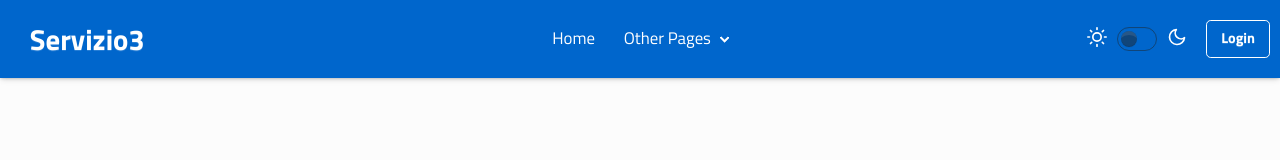
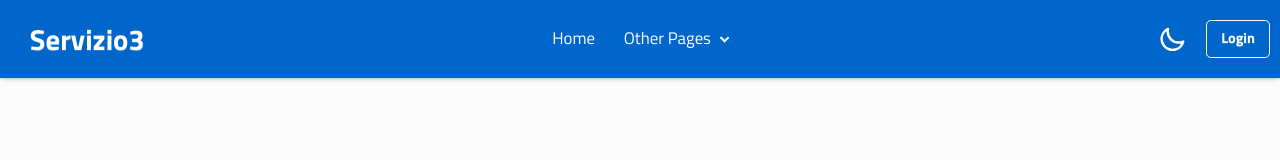
Before and after one commit to teamdigitale/dashboard-servizio3, a React (Vite) app: page /login in a window 1280 px wide. Shown: the top 160 px of the page. Built offline with nearby package versions, Linux system fonts and the light colour scheme.

Commit message:
changed theme chooser icon

```diff
--- /dev/null
+++ b/src/components/DashChart.tsx
@@ -0,0 +1,20 @@
+import { RenderChart } from "dataviz-components";
+import * as api from "../lib/api";
+import useSWR from "swr";
+import Loading from "./layout/Loading";
+
+export default function DashChart({ id }: { id: string }) {
+  const { data, error, isLoading } = useSWR(`${id}`, api.showChart);
+  console.log({ data, error, isLoading });
+  return (
+    <div className='w-full h-full'>
+      {isLoading && <Loading />}
+      {error && (
+        <div role='alert' className='alert alert-error'>
+          <span>{error.message}</span>
+        </div>
+      )}
+      {data && <RenderChart {...data} />}
+    </div>
+  );
+}
--- /dev/null
+++ b/src/components/layout/Loading.tsx
@@ -0,0 +1,8 @@
+export default function Loading() {
+  return (
+    <div className="my-10 gap-2 text-primary flex">
+      <span className="text-primary text-2xl uppercase">Loading</span>
+      <span className="loading loading-dots loading-lg" />
+    </div>
+  );
+}
--- a/src/components/layout/NavBar.tsx
+++ b/src/components/layout/NavBar.tsx
@@ -21,10 +21,6 @@ const paths = [
       {
         path: "",
         label: "Cccccccccccc",
-      },
-      {
-        path: "",
-        label: "Dddddddddddd",
       },
     ],
   },
--- a/src/components/layout/ThemeChooser.tsx
+++ b/src/components/layout/ThemeChooser.tsx
@@ -8,40 +8,30 @@ export default function ThemeChooser({
   const { setTheme } = useSettingsStore();
 
   return (
-    <div>
-      <label className='flex cursor-pointer gap-2'>
-        <svg
-          xmlns='http://www.w3.org/2000/svg'
-          width='20'
-          height='20'
-          viewBox='0 0 24 24'
-          fill='none'
-          stroke='currentColor'
-          strokeWidth='2'
-          strokeLinecap='round'
-          strokeLinejoin='round'
-        >
-          <circle cx='12' cy='12' r='5' />
-          <path d='M12 1v2M12 21v2M4.2 4.2l1.4 1.4M18.4 18.4l1.4 1.4M1 12h2M21 12h2M4.2 19.8l1.4-1.4M18.4 5.6l1.4-1.4' />
-        </svg>
+    <div className=''>
+      <label className='swap swap-rotate'>
         <input
           type='checkbox'
-          className='toggle theme-controller toggle-sm'
+          className='theme-controller'
           checked={currentTheme === "dark"}
           onChange={(e) => setTheme(e.target.checked ? "dark" : "light")}
         />
+        {/* sun icon */}
         <svg
+          className='swap-on h-6 w-6 fill-current'
           xmlns='http://www.w3.org/2000/svg'
-          width='20'
-          height='20'
           viewBox='0 0 24 24'
-          fill='none'
-          stroke='currentColor'
-          strokeWidth='2'
-          strokeLinecap='round'
-          strokeLinejoin='round'
         >
-          <path d='M21 12.79A9 9 0 1 1 11.21 3 7 7 0 0 0 21 12.79z'></path>
+          <path d='M5.64,17l-.71.71a1,1,0,0,0,0,1.41,1,1,0,0,0,1.41,0l.71-.71A1,1,0,0,0,5.64,17ZM5,12a1,1,0,0,0-1-1H3a1,1,0,0,0,0,2H4A1,1,0,0,0,5,12Zm7-7a1,1,0,0,0,1-1V3a1,1,0,0,0-2,0V4A1,1,0,0,0,12,5ZM5.64,7.05a1,1,0,0,0,.7.29,1,1,0,0,0,.71-.29,1,1,0,0,0,0-1.41l-.71-.71A1,1,0,0,0,4.93,6.34Zm12,.29a1,1,0,0,0,.7-.29l.71-.71a1,1,0,1,0-1.41-1.41L17,5.64a1,1,0,0,0,0,1.41A1,1,0,0,0,17.66,7.34ZM21,11H20a1,1,0,0,0,0,2h1a1,1,0,0,0,0-2Zm-9,8a1,1,0,0,0-1,1v1a1,1,0,0,0,2,0V20A1,1,0,0,0,12,19ZM18.36,17A1,1,0,0,0,17,18.36l.71.71a1,1,0,0,0,1.41,0,1,1,0,0,0,0-1.41ZM12,6.5A5.5,5.5,0,1,0,17.5,12,5.51,5.51,0,0,0,12,6.5Zm0,9A3.5,3.5,0,1,1,15.5,12,3.5,3.5,0,0,1,12,15.5Z' />
+        </svg>
+
+        {/* moon icon */}
+        <svg
+          className='swap-off h-6 w-6 fill-current'
+          xmlns='http://www.w3.org/2000/svg'
+          viewBox='0 0 24 24'
+        >
+          <path d='M21.64,13a1,1,0,0,0-1.05-.14,8.05,8.05,0,0,1-3.37.73A8.15,8.15,0,0,1,9.08,5.49a8.59,8.59,0,0,1,.25-2A1,1,0,0,0,8,2.36,10.14,10.14,0,1,0,22,14.05,1,1,0,0,0,21.64,13Zm-9.5,6.69A8.14,8.14,0,0,1,7.08,5.22v.27A10.15,10.15,0,0,0,17.22,15.63a9.79,9.79,0,0,0,2.1-.22A8.11,8.11,0,0,1,12.14,19.73Z' />
         </svg>
       </label>
     </div>
```
